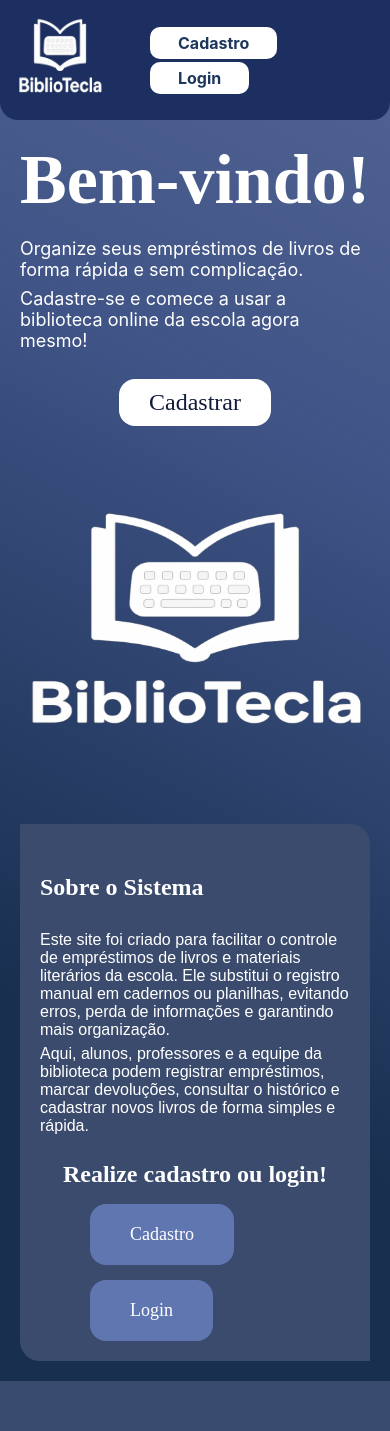
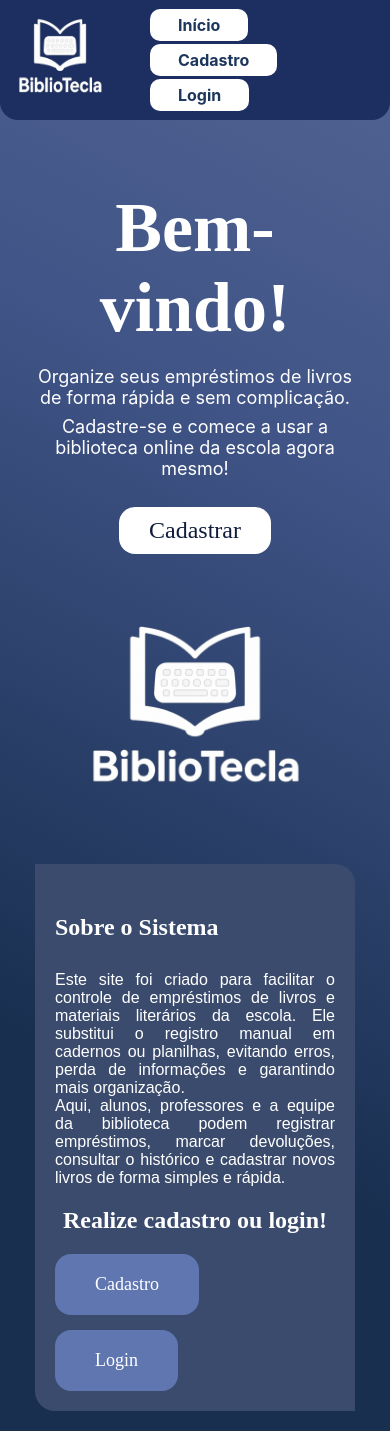
Before and after one commit to mgdantas1/bibliotecla, a Flask app: page / in a window 390 px wide. Before the commit the page ends 1381 px from the top, so only its background shows below. Run offline with Flask 3, Linux system fonts and the light colour scheme; some web fonts are replaced.

Commit message:
corrgir css

```diff
--- a/static/style.css
+++ b/static/css/style.css
@@ -33,6 +33,9 @@ ul {
     gap: 15px;
     flex-wrap: wrap;
 }
+li {
+    list-style: none;
+}
 nav ul li{
     list-style: none;
     font-family: "Inter", sans-serif;
@@ -50,7 +53,7 @@ main {
     flex-direction: column;
     justify-content: center;
     align-items: center;
-    padding: 20px;
+    padding: 20px 35px;
     gap: 30px;
 }
 
@@ -107,7 +110,7 @@ form button{
     width: 100%;
     display: flex;
     flex-wrap: wrap;
-    justify-content: center;
+    justify-content: space-around;
     align-items: center;
     gap: 30px;
 }
@@ -127,10 +130,8 @@ form button{
     margin-bottom: 8px;
 }
 #apresentacao img{
-    height: 40vh;
-    width: 50vw;
+    height: 100%;
     max-width: 500px;
-    min-width: 400px;
 }
 #apresentacao button{
     background-color: white;
@@ -150,34 +151,37 @@ form button{
     font-family: 'Braah One';
     color: white;
     padding: 20px;
+    width: 100%;
+    text-align: justify;
     border-top-right-radius: 20px;
     border-bottom-left-radius: 20px;
 }
 #sobre span {
     display: flex;
+    align-items: center;
+    justify-content: center;
     flex-direction: column;
-    align-items: center;
+    gap: 20px;
+    width: 100%;
     text-align: center;
-    gap: 10px;
+}
+#sobre span ul {
+    padding-left: 0;
 }
 #sobre > h2{
     margin: 30px 0;
 }
 #sobre p {
     font-family: 'Braah One', sans-serif;
-    margin-bottom: 6px;
 }
 #sobre li{
     background-color: #5F76B1;
     border: 0;
     padding: 20px 40px;
     border-radius: 16px;
-    margin-left: 10px;
-    list-style: none;
 }
 span > h2{
     margin-top: 20px;
-    margin-bottom: 6px;
 }
 #sobre a{
     color: white;
@@ -185,6 +189,7 @@ span > h2{
     font-family: 'Braah One';
     font-size: 18px;
 }
+
 
 table {
     border: 1px solid black;
@@ -197,3 +202,13 @@ tr, td, th {
     padding: 5px 10px;
     color: black;
 }
+
+@media screen and (max-width: 768px) {
+    #apresentacao {
+        justify-content: center;
+        text-align: center;
+    }
+    #apresentacao img {
+        max-width: 250px;
+    }
+}
--- a/templates/base.html
+++ b/templates/base.html
@@ -3,7 +3,7 @@
 <head>
     <meta charset="UTF-8">
     <meta name="viewport" content="width=device-width, initial-scale=1.0">
-    <link rel="stylesheet" href="../static/style.css">
+    <link rel="stylesheet" href="../static/css/style.css">
     <link rel="preconnect" href="https://fonts.googleapis.com">
     <link rel="preconnect" href="https://fonts.gstatic.com" crossorigin>
     <link href="https://fonts.googleapis.com/css2?family=Braah+One&display=swap" rel="stylesheet">
@@ -15,23 +15,26 @@
 </head>
 <body>
     <nav>
-        <a href="{{ url_for('index') }}"><img src="../static/logo-branca.png" alt=""></a>
+        <a href="{{ url_for('index') }}"><img src="../static/imagens/logo-branca.png" alt=""></a>
         <ul>
-            <li><a href="{{ url_for('auth.cadastro') }}">Cadastro</a></li>
-            <li><a href="{{ url_for('auth.login') }}">Login</a></li>
+            <li><a href="{{ url_for('index') }}">Início</a></li>
             {% if current_user.is_authenticated %}
                 <li><a href="{{ url_for('livro.visualizar_livros') }}">Livros</a></li>
                 <li><a href="{{ url_for('emprestimo.visualizar_emprestimos') }}">Emprestimos</a></li>
-                <li><a href="{{ url_for('perfil.editar_perfil', user_id=current_user.id) }}">Editar Perfil</a></li>
-                <li><a href="{{ url_for('perfil.visualizar_perfil', user_id=current_user.id) }}">Visualizar Perfil</a></li>
-            </a></li>
-            <li><a href="{{ url_for('perfil.deletar_usuario', user_id=current_user.id) }}">
-                Deletar Perfil
-            </a></li>
+                <li><a href="{{ url_for('perfil.visualizar_perfil', user_id=current_user.id) }}">Perfil</a></li>
+                <li><a href="{{ url_for('auth.logout') }}">Logout</a></li>
+            {% else %}
+                <li><a href="{{ url_for('auth.cadastro') }}">Cadastro</a></li>
+                <li><a href="{{ url_for('auth.login') }}">Login</a></li>
             {% endif %}
         </ul>
     </nav>
     <main>
+        <h1>
+            {% block title_page %}
+
+            {% endblock %}
+        </h1>
         {% block content %}
 
         {% endblock %}
--- a/templates/emprestimos/editar.html
+++ b/templates/emprestimos/editar.html
@@ -1,4 +1,4 @@
-{% include 'base.html'   %}
+{% extends 'base.html'   %}
 
 {% block title %}
     Editar empréstimo
@@ -13,7 +13,7 @@
         <label for="data_devolucao">Data da devolução:</label>
         <input type="date" value="{{emprestimo.data_devolucao}}" name="data_devolucao">
         <label for="status">Status:</label>
-        <select name="status">
+        <select name="status" value="{{emprestimo.status}}">
             <option value="Pendente">Pendente</option>
             <option value="Devolvido">Devolvido</option>
             <option value="Atrasado">Atrasado</option>
--- a/templates/emprestimos/visualizar.html
+++ b/templates/emprestimos/visualizar.html
@@ -1,6 +1,10 @@
-{% include 'base.html'   %}
+{% extends 'base.html'   %}
 
 {% block title %}
+    Empréstimos
+{% endblock %}
+
+{% block title_page %}
     Empréstimos
 {% endblock %}
 
--- a/templates/index.html
+++ b/templates/index.html
@@ -12,7 +12,7 @@
             <p>Cadastre-se e comece a usar a biblioteca online da escola agora mesmo!</p>
             <button><a href="{{ url_for('auth.cadastro')}}">Cadastrar</a></button>
         </span>
-        <img src="../static/logo-branca.png" alt="">
+        <img src="../static/imagens/logo-branca.png" alt="">
     </div>
     <div id="sobre">
         <h2>Sobre o Sistema</h2>
--- a/templates/livros/visualizar.html
+++ b/templates/livros/visualizar.html
@@ -1,6 +1,10 @@
-{% include 'base.html'   %}
+{% extends 'base.html'   %}
 
 {% block title %}
+    Livros
+{% endblock %}
+
+{% block title_page %}
     Livros
 {% endblock %}
 
--- a/templates/perfil/editar.html
+++ b/templates/perfil/editar.html
@@ -9,7 +9,6 @@
 {% endblock %}
 
 {% block content %}
-    <h2>Editar Perfil</h2>
     <form action="{{ url_for('perfil.editar_perfil', user_id=user.id) }}" method="post">
     <label for="nome">Nome:</label>
     <input type="text" id="nome" name="nome" value="{{ user.nome }}" required>
--- a/templates/perfil/perfil.html
+++ b/templates/perfil/perfil.html
@@ -4,9 +4,11 @@
     Página do Usuario
 {% endblock %}
 
+{% block title_page %}
+    Página de perfil
+{% endblock %}
+
 {% block content %}
-    <h1>Página do Usuário</h1>
-
     <h2>Dados do Usuário</h2>
     <ul>
         <li>Nome: {{ user.nome }}</li>
```
Also changed, not shown: static/imagens/logo-branca.png (renamed from static/logo-branca.png).
